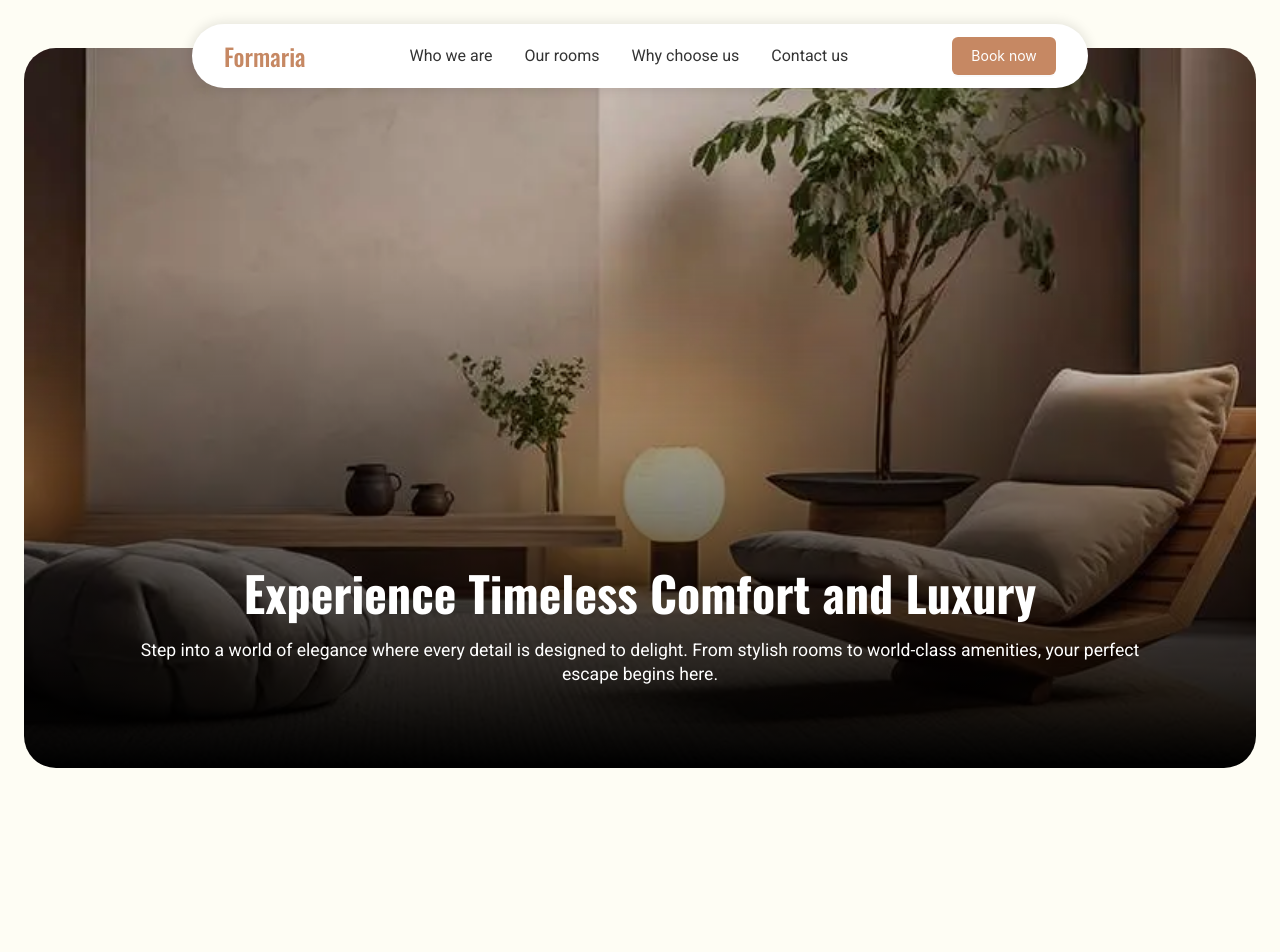
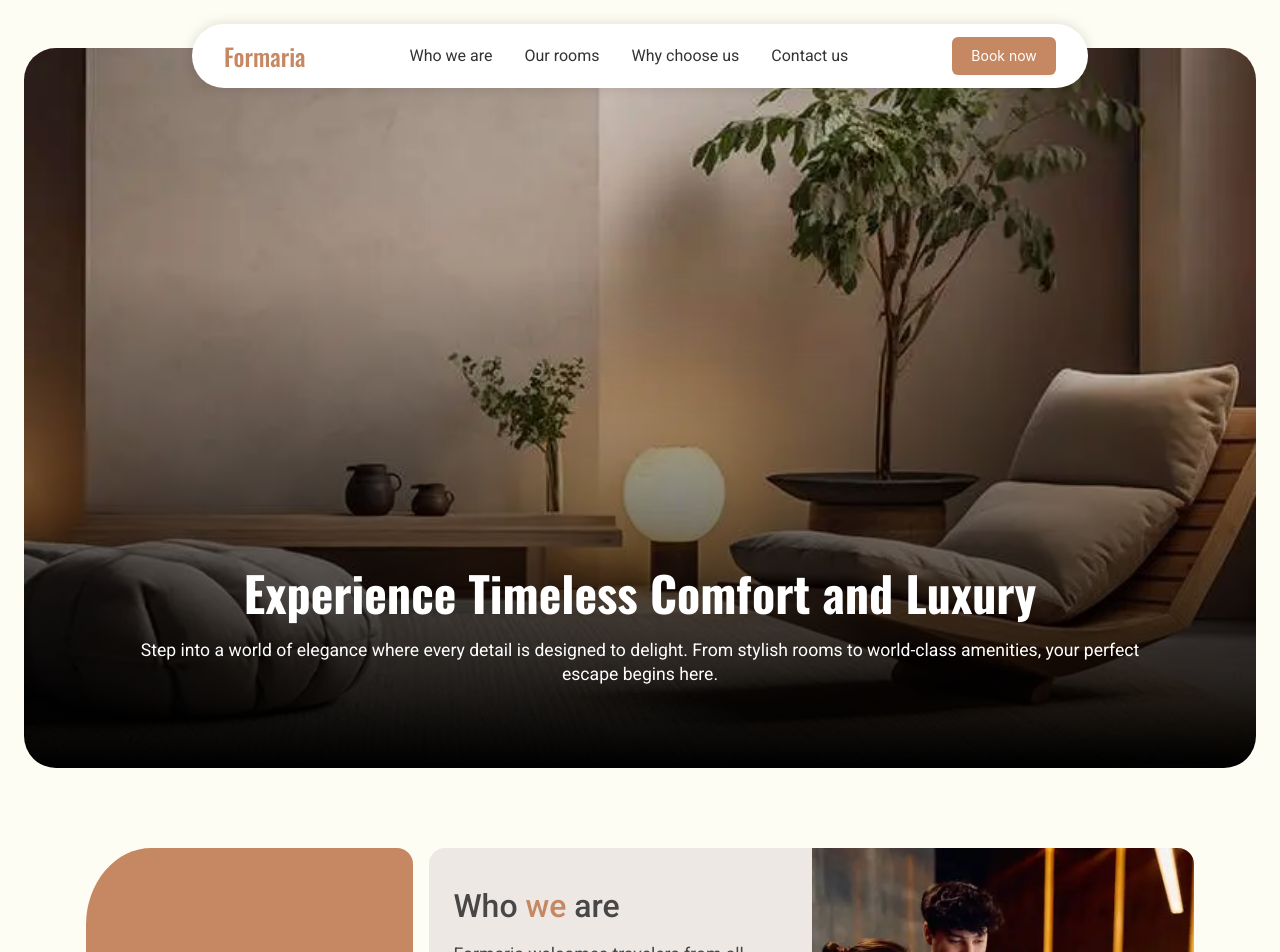
Before and after one commit to DhennisNizal/formaria, a React (Vite) app: page / in a window 1280 px wide. Shown: the top 952 px of the page. Before the commit the page ends 800 px from the top, so only its background shows below. Built offline with nearby package versions, Linux system fonts and the light colour scheme.

Commit message:
Add about module in homepage

```diff
--- a/src/pages/home-page.jsx
+++ b/src/pages/home-page.jsx
@@ -1,11 +1,13 @@
 import React from "react";
 import PageLayout from "../components/page-layout";
 import Hero from "../modules/hero";
+import About from "../modules/about";
 
 const HomePage = () => {
   return (
     <PageLayout>
       <Hero />
+      <About />
     </PageLayout>
   );
 };
```
